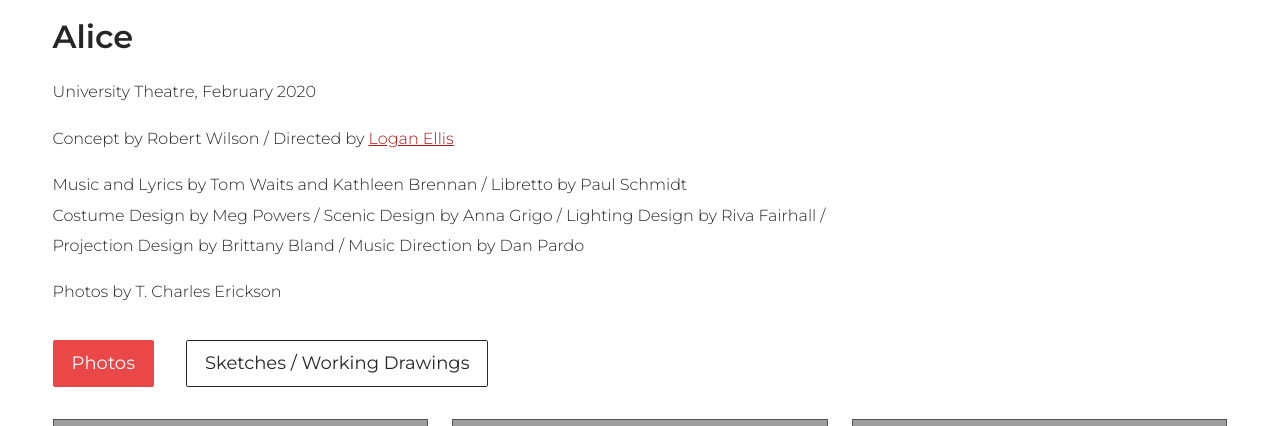
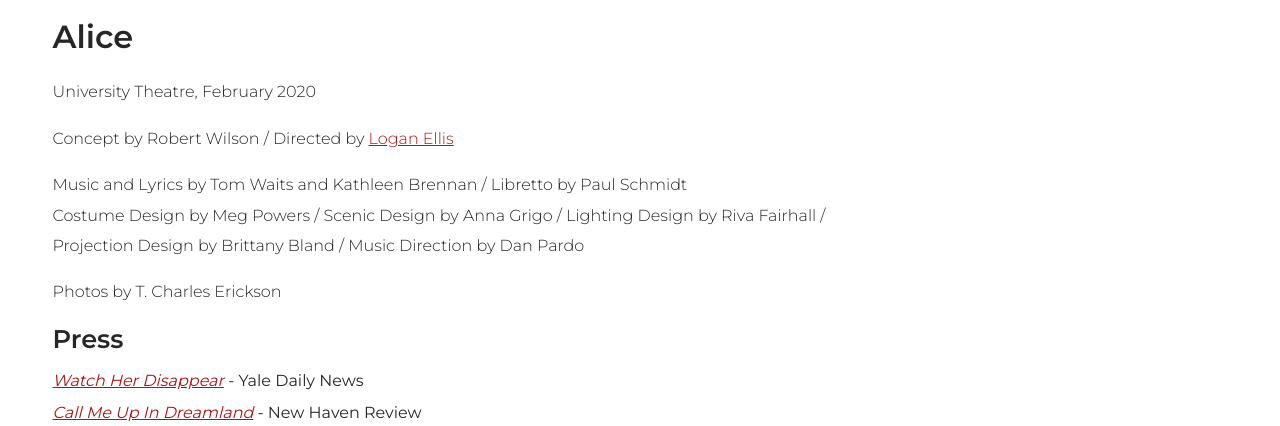
Before and after one commit to jhonn-mordecai/meg-powers, a PHP site: page /meg/costume-design/alice in a window 1280 px wide. Shown: the part 268-694 px from the top of the page. Run offline with PHP 8.4, Linux system fonts and the light colour scheme; some libraries are stand-ins or nearby versions; some web fonts are replaced; grey boxes are pictures that could not be loaded.

Commit message:
Update bio and resume, add Press section to Alice page

```diff
--- a/components/footer.php
+++ b/components/footer.php
@@ -5,7 +5,7 @@
                 <span class="sr-only">About</span>
                 <span class="icon-about"></span>
             </a>
-            <a href="<?= $BASE_URL; ?>/meg-powers-resume2022.pdf" title="See my resumé" target="_blank">
+            <a href="<?= $BASE_URL; ?>/meg-powers-resume-2024.pdf" title="See my resumé" target="_blank">
                 <span class="sr-only">Resume</span>
                 <span class="icon-resume"></span>
             </a>
--- a/costume-design/alice.php
+++ b/costume-design/alice.php
@@ -15,6 +15,12 @@
         <p>Music and Lyrics by Tom Waits and Kathleen Brennan / Libretto by Paul Schmidt<br>
         Costume Design by Meg Powers / Scenic Design by Anna Grigo / Lighting Design by Riva Fairhall / Projection Design by Brittany Bland / Music Direction by Dan Pardo</p>
         <p>Photos by T. Charles Erickson</p>
+
+        <h2>Press</h2>
+        <ul class="list-unstyled">
+          <li><span class="italic"><a href="https://yaledailynews.com/blog/2020/02/07/watch-her-disappear-a-review-of-alice-at-the-yale-school-of-drama/" title="" target="_blank">Watch Her Disappear</a></span> - Yale Daily News</li>
+          <li><span class="italic"><a href="https://www.newhavenreview.com/blog/tag/Tom+Waits" title="" target="_blank">Call Me Up In Dreamland</a></span> - New Haven Review</li>
+        </ul>
     </div>
   </section>
   <div class="alice-tabs section-tabs">
--- a/css/styles.css
+++ b/css/styles.css
@@ -56,6 +56,14 @@ span.bold {
 
 .italic {
     font-style:italic;
+}
+
+ul.list-unstyled {
+    padding-left:0;
+    list-style-type: none;
+}
+ul.list-unstyled li {
+    margin-bottom:0.5rem;
 }
 
 section.logo {
@@ -141,6 +149,7 @@ main {
 
 main p a,
 .index-list li a,
+.list-unstyled a,
 .site-credit a {
     color:var(--link-red);
     transition:0.2s;
@@ -148,6 +157,7 @@ main p a,
 
 main p a:hover,
 .index-list li a:hover,
+.list-unstyled a:hover,
 .site-credit a:hover {
     background-color:var(--link-red);
     color:#fff;
```
Also changed, not shown: about.php (+6 -4 lines), 2 other files.
